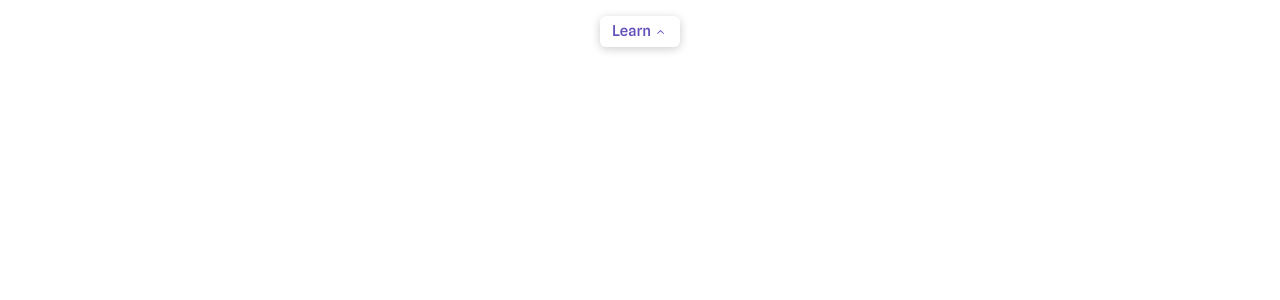
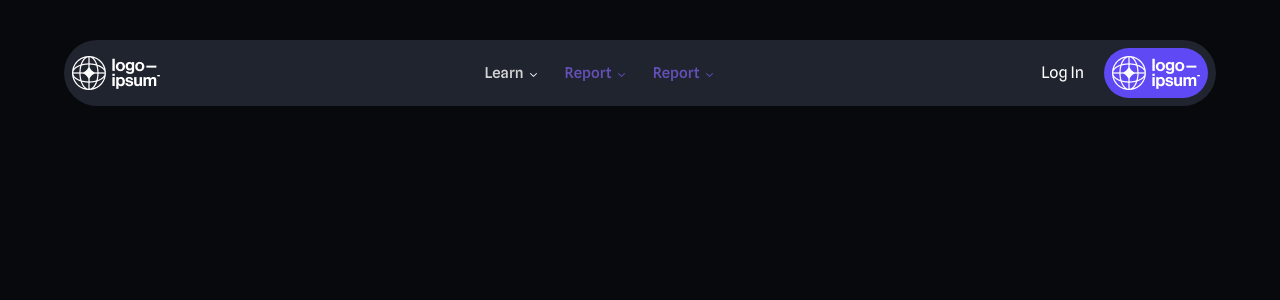
Before and after one commit to itsarghyadas/vibes, a React (Vite) app: page /navmenu in a window 1280 px wide. Shown: the top 300 px of the page. Built offline with nearby package versions, Linux system fonts and the light colour scheme.

Commit message:
full size menubar added with content

```diff
--- a/src/components/navigation/navanimate.css
+++ b/src/components/navigation/navanimate.css
@@ -1,8 +1,9 @@
 .list::after {
   border-radius: 0.5rem;
+  border: 1px solid rgb(48, 47, 47);
   content: "";
   position: absolute;
-  background: hsl(0, 0%, 95%);
+  background: #39415050;
   pointer-events: none;
   z-index: 0;
   top: var(--top);
@@ -32,7 +33,7 @@
   position: absolute;
   inset: 0;
   z-index: -2;
-  background: hsl(0 0% 10%);
+  /*   background: hsl(0 0% 10%); */
   border-radius: 1rem;
   opacity: var(--li-active, 0);
   transition: opacity 0.2s;
--- a/src/components/navigation/navmenu.tsx
+++ b/src/components/navigation/navmenu.tsx
@@ -41,26 +41,26 @@ const NavMenu = ({ mainMenuItems }: { mainMenuItems: MenuItem[] }) => {
   };
 
   return (
-    <NavigationMenu.Root className="relative z-[1] p-4 flex justify-center">
-      <NavigationMenu.List className="shadow-blackA4 m-0 flex list-none rounded-[6px] bg-white shadow-[0_2px_10px]">
+    <NavigationMenu.Root className="relative z-[1] bg-[#394150]/50 p-2 max-w-6xl mx-auto rounded-full flex items-center justify-between w-full">
+      <div className="flex items-center gap-5">
+        <img src="/nav-logo.png" alt="nav-logo" />
+      </div>
+      <NavigationMenu.List className=" shadow-blackA4 flex h-fit w-full list-none rounded-[6px]">
         <NavigationMenu.Item>
-          <NavigationMenu.Trigger
-            data-state="open"
-            className="text-violet11 hover:bg-violet3 focus:shadow-violet7 group flex select-none items-center justify-between gap-[2px] rounded-[4px] px-3 py-2 text-[15px] font-medium leading-none outline-none focus:shadow-[0_0_0_2px]"
-          >
+          <NavigationMenu.Trigger className="text-neutral-300 hover:text-white group flex select-none items-center justify-between gap-[2px] rounded-[4px] px-3 py-2 text-[15px] font-medium leading-none outline-none focus:shadow-[0_0_0_2px]">
             Learn{" "}
             <CaretDownIcon
-              className="text-violet10 relative top-[1px] transition-transform duration-[250] ease-in group-data-[state=open]:-rotate-180"
+              className="text-white relative top-[1px] transition-transform duration-[250] ease-in group-data-[state=open]:-rotate-180"
               aria-hidden
             />
           </NavigationMenu.Trigger>
 
           <NavigationMenu.Content
-            /*    forceMount */
-            className="content-container data-[motion=from-start]:animate-enterFromLeft data-[motion=from-end]:animate-enterFromRight border data-[motion=to-start]:animate-exitToLeft data-[motion=to-end]:animate-exitToRight w-[100ch] flex h-full gap-x-5 rounded-lg "
+            className="data-[motion=from-start]:animate-enterFromRight bg-[#394150]/50 rounded-md data-[motion=from-end]:animate-enterFromLeft data-[motion=to-start]:animate-exitToRight data-[motion=to-end]:animate-exitToLeft absolute top-0 left-0 w-full sm:w-auto"
             style={{ pointerEvents: "auto" }}
           >
-            <div className="relative border-r h-full min-w-[220px]">
+            <div className="grid list-none content-container grid-cols-[220px_1fr_250px] border border-[#394150]/50 rounded-lg">
+              <div className="border-r border-[#14181F] h-full bg-[#07090D]/50 backdrop-blur-md rounded-l-md">
                 <ul className="w-full list grid gap-2 list-none p-2 m-0 ">
                   {mainMenuItems.map((menuItem, index) => (
                     <ListItem
@@ -77,7 +77,7 @@ const NavMenu = ({ mainMenuItems }: { mainMenuItems: MenuItem[] }) => {
               <ul
                 className={`list grid ${
                   innerItems.length < 4 ? "grid-cols-1" : "grid-cols-2"
-              } gap-2 items-start justify-center h-full list-none p-2 m-0 min-w-[400px]`}
+                } gap-2 items-start justify-between w-full h-full list-none p-2 m-0 min-w-[480px]`}
               >
                 {innerItems.map((item, index) => (
                   <ListItem
@@ -90,12 +90,93 @@ const NavMenu = ({ mainMenuItems }: { mainMenuItems: MenuItem[] }) => {
                   />
                 ))}
               </ul>
-            <div className="w-full bg-[#5F49F4] p-4 m-2 relative overflow-hidden rounded-lg">
+              <div className="bg-[#5F49F4] p-0 m-2 ml-0 h-fit rounded-lg">
                 <img
-                className="w-full h-full absolute p-4 object-contain aspect-auto top-20 -right-10"
+                  className="h-fit w-fit"
                   src="/react-icon-png.png"
-                alt=""
+                  alt="react icon"
                 />
+              </div>
+            </div>
+          </NavigationMenu.Content>
+        </NavigationMenu.Item>
+        <NavigationMenu.Item>
+          <NavigationMenu.Trigger className="text-violet11 hover:bg-violet3 focus:shadow-violet7 group flex select-none items-center justify-between gap-[2px] rounded-[4px] px-3 py-2 text-[15px] font-medium leading-none outline-none focus:shadow-[0_0_0_2px]">
+            Report
+            <CaretDownIcon
+              className="text-violet10 relative top-[1px] transition-transform duration-[250] ease-in group-data-[state=open]:-rotate-180"
+              aria-hidden
+            />
+          </NavigationMenu.Trigger>
+
+          <NavigationMenu.Content
+            className="data-[motion=from-start]:animate-enterFromRight data-[motion=from-end]:animate-enterFromLeft data-[motion=to-start]:animate-exitToRight data-[motion=to-end]:animate-exitToLeft absolute top-0 left-0 w-full sm:w-auto"
+            style={{ pointerEvents: "auto" }}
+          >
+            <div className="grid list-none content-container grid-cols-[220px_1fr]">
+              <div className="border-r h-full">
+                <ul className="w-full list grid gap-2 list-none p-2 m-0 ">
+                  {mainMenuItems.map((menuItem, index) => (
+                    <ListItem
+                      key={index}
+                      title={menuItem.title}
+                      content={menuItem.description}
+                      href="#"
+                      isActive={activeTitle === menuItem.title}
+                      onClick={() => handleClick(menuItem.title)}
+                    />
+                  ))}
+                </ul>
+              </div>
+              <ul
+                className={`list grid ${
+                  innerItems.length < 4 ? "grid-cols-1" : "grid-cols-2"
+                } gap-2 items-center justify-between w-full h-full list-none p-2 m-0 min-w-[400px]`}
+              >
+                {innerItems.map((item, index) => (
+                  <ListItem
+                    key={index}
+                    title={item.title}
+                    content={item.content}
+                    href={item.href}
+                    isActive={false}
+                    onClick={() => {}}
+                  />
+                ))}
+              </ul>
+            </div>
+          </NavigationMenu.Content>
+        </NavigationMenu.Item>
+        <NavigationMenu.Item>
+          <NavigationMenu.Trigger className="text-violet11 hover:bg-violet3 focus:shadow-violet7 group flex select-none items-center justify-between gap-[2px] rounded-[4px] px-3 py-2 text-[15px] font-medium leading-none outline-none focus:shadow-[0_0_0_2px]">
+            Report
+            <CaretDownIcon
+              className="text-violet10 relative top-[1px] transition-transform duration-[250] ease-in group-data-[state=open]:-rotate-180"
+              aria-hidden
+            />
+          </NavigationMenu.Trigger>
+
+          <NavigationMenu.Content
+            className="data-[motion=from-start]:animate-enterFromRight data-[motion=from-end]:animate-enterFromLeft data-[motion=to-start]:animate-exitToRight data-[motion=to-end]:animate-exitToLeft absolute top-0 left-0 w-full sm:w-auto"
+            style={{ pointerEvents: "auto" }}
+          >
+            <div className="grid list-none content-container grid-cols-[1fr]">
+              <ul
+                className={`list grid ${
+                  innerItems.length < 4 ? "grid-cols-1" : "grid-cols-2"
+                } gap-2 items-center justify-between w-full h-full list-none p-2 m-0 min-w-[400px]`}
+              >
+                {innerItems.map((item, index) => (
+                  <ListItem
+                    key={index}
+                    title={item.title}
+                    content={item.content}
+                    href={item.href}
+                    isActive={false}
+                    onClick={() => {}}
+                  />
+                ))}
+              </ul>
             </div>
           </NavigationMenu.Content>
         </NavigationMenu.Item>
@@ -104,9 +185,15 @@ const NavMenu = ({ mainMenuItems }: { mainMenuItems: MenuItem[] }) => {
           <div className="relative top-[70%] h-[10px] w-[10px] rotate-[45deg] rounded-tl-[2px] bg-white" />
         </NavigationMenu.Indicator>
       </NavigationMenu.List>
+      <div className="flex items-center gap-5">
+        <button className="text-white">Log In</button>
+        <button className="bg-[#5F49F4] p-2 rounded-full">
+          <img src="/nav-logo.png" alt="nav-logo" />
+        </button>
+      </div>
 
       <div className="perspective-[2000px] absolute top-full left-0 flex w-full justify-center">
-        <NavigationMenu.Viewport className="data-[state=open]:animate-scaleIn data-[state=closed]:animate-scaleOut relative mt-[10px] h-[var(--radix-navigation-menu-viewport-height)] w-full origin-[top_center] overflow-hidden rounded-[6px] bg-white transition-[width,_height] duration-300 sm:w-[var(--radix-navigation-menu-viewport-width)]" />
+        <NavigationMenu.Viewport className="data-[state=open]:animate-scaleIn data-[state=closed]:animate-scaleOut relative mt-[10px] h-[var(--radix-navigation-menu-viewport-height)] w-full origin-[top_center] overflow-hidden rounded-[6px] transition-[width,_height] duration-300 sm:w-[var(--radix-navigation-menu-viewport-width)]" />
       </div>
     </NavigationMenu.Root>
   );
@@ -133,9 +220,10 @@ const ListItem = ({
     let current: HTMLElement | null = null;
     const sync = () => {
       if (current) {
-        const parent = document.querySelector(".content-container");
-        if (parent) {
+        const parents = document.querySelectorAll(".content-container");
+        parents.forEach((parent) => {
           const parentBounds = parent.getBoundingClientRect();
+          if (current) {
             const currentBounds = current.getBoundingClientRect();
 
             const relativeTop = currentBounds.top - parentBounds.top;
@@ -156,6 +244,7 @@ const ListItem = ({
               list.style.setProperty("--width", `${relativeWidth}px`);
             });
           }
+        });
       }
     };
     const UPDATE = ({ x, y }: { x: number; y: number }) => {
@@ -175,21 +264,20 @@ const ListItem = ({
 
   return (
     <li
-      className={`listitem list-none cursor-pointer z-10 h-full transition-colors duration-300 ${
-        isActive ? "bg-neutral-200/50 rounded-lg" : ""
+      className={`listitem list-none cursor-pointer h-full z-10 transition-colors duration-300 ${
+        isActive ? "bg-[#394150]/50 rounded-lg" : ""
       }`}
       data-item-anchor={`--${title.toLowerCase()}`}
+      key={title}
     >
-      <div>
       <a
         href={href}
         onClick={onClick}
-          className="listitemcontainer animate-text h-full flex flex-col gap-y-0.5 p-4 relative"
+        className="listitemcontainer animate-text flex flex-col gap-y-0.5 p-4 relative"
       >
-          <h3 className="text-base font-medium">{title}</h3>
-          <p className="text-sm text-neutral-500">{content}</p>
+        <h3 className="text-base text-white">{title}</h3>
+        <p className="text-sm text-white/50 font-normal">{content}</p>
       </a>
-      </div>
     </li>
   );
 };
--- a/src/components/navigation/navmenushow.tsx
+++ b/src/components/navigation/navmenushow.tsx
@@ -37,6 +37,21 @@ const mainMenuItems: MenuItem[] = [
         content: "Second Submenu Content",
         href: "/second-submenu",
       },
+      {
+        title: "Second Submenu",
+        content: "Second Submenu Content",
+        href: "/second-submenu",
+      },
+      {
+        title: "Second Submenu",
+        content: "Second Submenu Content",
+        href: "/second-submenu",
+      },
+      {
+        title: "Second Submenu",
+        content: "Second Submenu Content",
+        href: "/second-submenu",
+      },
     ],
   },
   {
@@ -53,11 +68,61 @@ const mainMenuItems: MenuItem[] = [
         content: "Fourth Submenu Content",
         href: "/fourth-submenu",
       },
+      {
+        title: "Fourth Submenu",
+        content: "Fourth Submenu Content",
+        href: "/fourth-submenu",
+      },
+    ],
+  },
+  {
+    title: "Second Menu",
+    description: "Second Description",
+    subMenuItems: [
+      {
+        title: "Third Submenu",
+        content: "Third Submenu Content",
+        href: "/third-submenu",
+      },
+      {
+        title: "Fourth Submenu",
+        content: "Fourth Submenu Content",
+        href: "/fourth-submenu",
+      },
+      {
+        title: "Fourth Submenu",
+        content: "Fourth Submenu Content",
+        href: "/fourth-submenu",
+      },
+    ],
+  },
+  {
+    title: "Second Menu",
+    description: "Second Description",
+    subMenuItems: [
+      {
+        title: "Third Submenu",
+        content: "Third Submenu Content",
+        href: "/third-submenu",
+      },
+      {
+        title: "Fourth Submenu",
+        content: "Fourth Submenu Content",
+        href: "/fourth-submenu",
+      },
+      {
+        title: "Fourth Submenu",
+        content: "Fourth Submenu Content",
+        href: "/fourth-submenu",
+      },
     ],
   },
 ];
 
 export default function NavMenuShow() {
-  console.log(mainMenuItems); // Move this line here
-  return <NavMenu mainMenuItems={mainMenuItems} />;
+  return (
+    <section className="w-full bg-[#07090D] h-screen p-10 relative">
+      <NavMenu mainMenuItems={mainMenuItems} />
+    </section>
+  );
 }
```
Also changed, not shown: public/nav-logo.png (added). Lines whose indentation alone changed are shown as unchanged.
